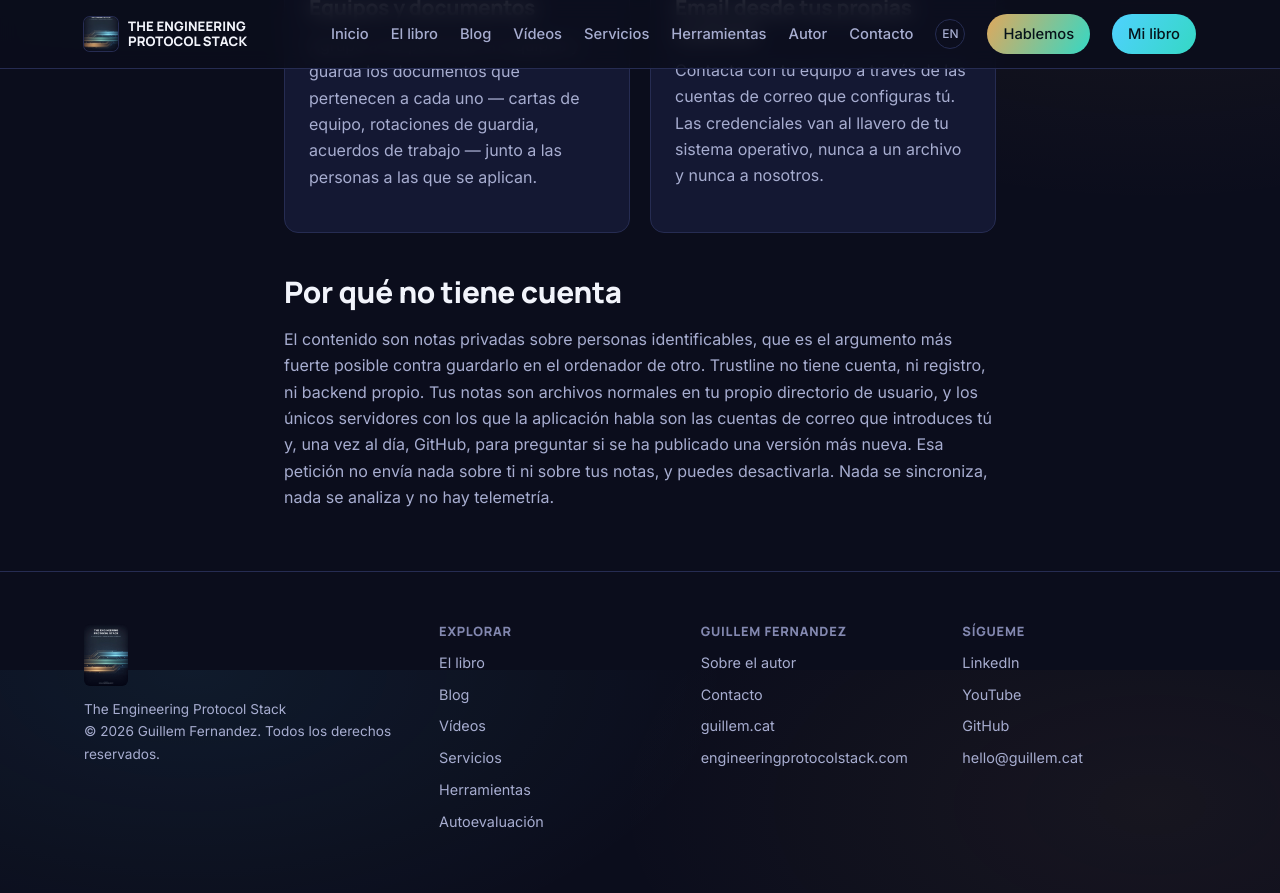
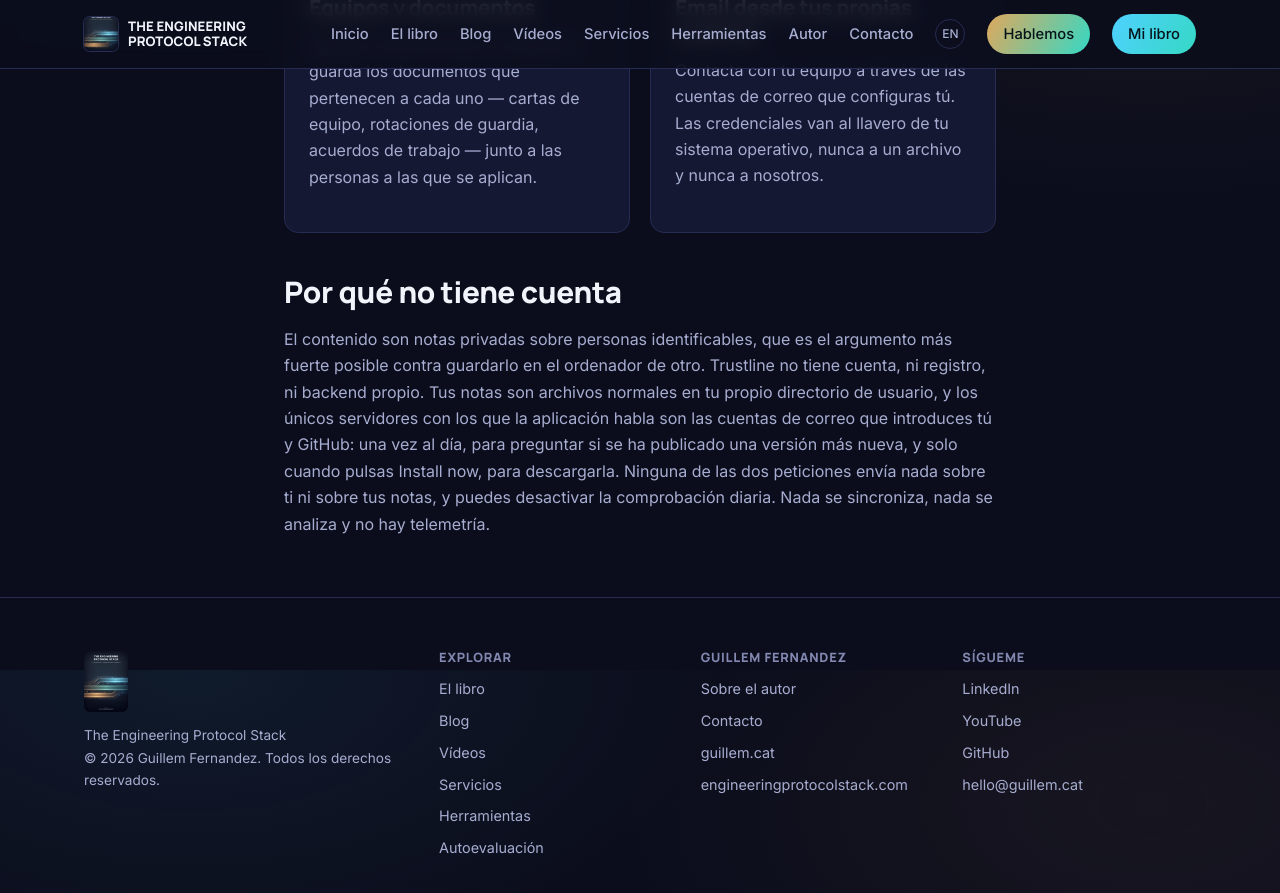
Before and after one commit to guillemf/engineeringprotocolstack, a Jekyll site: the page built from es/tools/trustline.md, in a window 1280 px wide and 900 px high, scrolled down 3830 px. Shown: the top 893 px of the window. Built offline with Jekyll 4.4.1, drawn with Linux system fonts in a browser that asks for light colours.

Commit message:
docs: Trustline 0.4.0 downloads and Install now privacy wording
Co-Authored-By: Claude Opus 5.5 <noreply@anthropic.com>

```diff
--- a/_config.yml
+++ b/_config.yml
@@ -43,7 +43,7 @@ book:
 # `id` keys match the `downloads` map in _data/tools.yml, which supplies the
 # label and system requirement shown next to each button.
 trustline:
-  version: "0.3.0"
+  version: "0.4.0"
   releases_repo: "guillemf/trustline-releases"
   # The download counter on /tools/trustline/ is rendered only once the total in
   # _data/trustline_downloads.yml reaches this number. A visible count is social
@@ -54,13 +54,13 @@ trustline:
   downloads_min_display: 250
   downloads:
     - id: macos
-      file: "Trustline_0.3.0_universal.dmg"
+      file: "Trustline_0.4.0_universal.dmg"
     - id: windows
-      file: "Trustline_0.3.0_x64-setup.exe"
+      file: "Trustline_0.4.0_x64-setup.exe"
     - id: linux_appimage
-      file: "Trustline_0.3.0_amd64.AppImage"
+      file: "Trustline_0.4.0_amd64.AppImage"
     - id: linux_deb
-      file: "Trustline_0.3.0_amd64.deb"
+      file: "Trustline_0.4.0_amd64.deb"
 
 # Threadline, distributed the same way as Trustline above: a public,
 # releases-only repository, with the version and exact filenames kept here so a
--- a/_data/tools.yml
+++ b/_data/tools.yml
@@ -245,9 +245,10 @@ en:
       the strongest possible argument against storing it on someone else's
       computer. Trustline has no account, no sign-up, and no backend of its own.
       Your notes are ordinary files in your own user directory, and the only
-      servers the app contacts are the mail accounts you enter yourself and,
-      once a day, GitHub — to ask whether a newer version has been published.
-      That request sends nothing about you or your notes, and you can turn it
+      servers the app contacts are the mail accounts you enter yourself and
+      GitHub: once a day to ask whether a newer version has been published,
+      and, only when you press Install now, to download it. Neither request
+      sends anything about you or your notes, and you can turn the daily check
       off. Nothing is synced, nothing is analysed, and there is no telemetry.
     download_title: Download
     download_intro: >-
@@ -529,9 +530,10 @@ es:
       Trustline no tiene cuenta, ni registro, ni backend propio. Tus notas son
       archivos normales en tu propio directorio de usuario, y los únicos
       servidores con los que la aplicación habla son las cuentas de correo que
-      introduces tú y, una vez al día, GitHub, para preguntar si se ha publicado
-      una versión más nueva. Esa petición no envía nada sobre ti ni sobre tus
-      notas, y puedes desactivarla. Nada se sincroniza, nada se analiza y no hay
+      introduces tú y GitHub: una vez al día, para preguntar si se ha publicado
+      una versión más nueva, y solo cuando pulsas Install now, para descargarla.
+      Ninguna de las dos peticiones envía nada sobre ti ni sobre tus notas, y
+      puedes desactivar la comprobación diaria. Nada se sincroniza, nada se analiza y no hay
       telemetría.
     download_title: Descargar
     download_intro: >-
```
